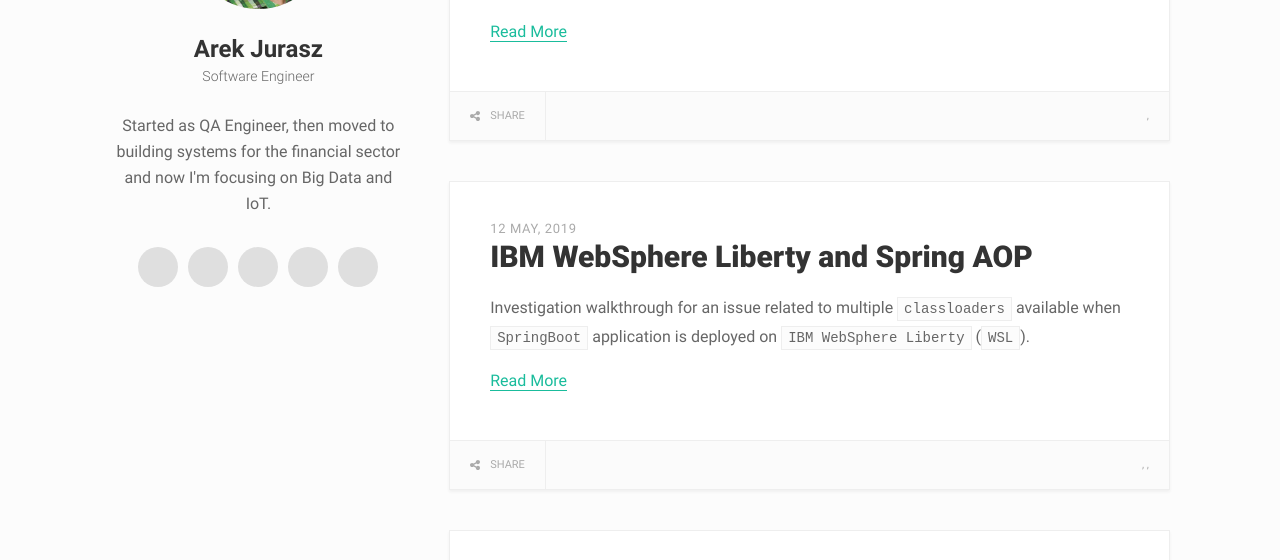
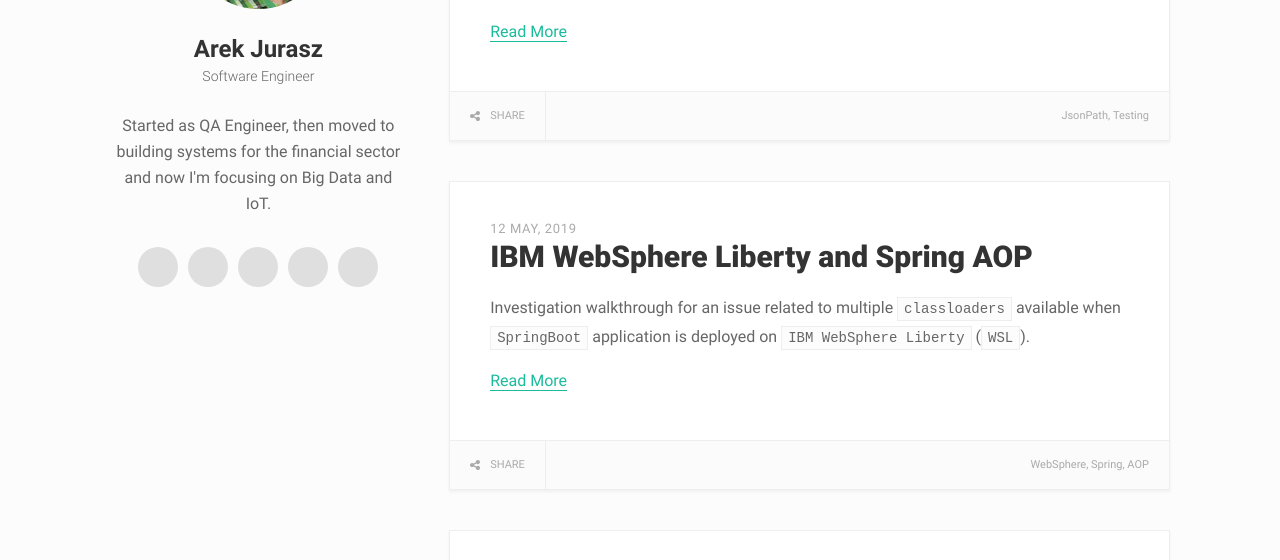
Before and after one commit to ajurasz/ajurasz.github.io, a Jekyll site: the page built from index.html, in a window 1280 px wide and 900 px high, scrolled down 331 px. Shown: the part 151-711 px from the top of the window. Built offline with Jekyll 4.4.1, drawn with Linux system fonts in a browser that asks for light colours; the list of posts is cut into pages by our own code.

Commit message:
Added missing tags.

```diff
--- /dev/null
+++ b/_my_tags/aop.md
@@ -0,0 +1,4 @@
+---
+slug: aop
+name: AOP
+---
--- /dev/null
+++ b/_my_tags/jsonpath.md
@@ -0,0 +1,4 @@
+---
+slug: jsonpath
+name: JsonPath
+---
--- /dev/null
+++ b/_my_tags/spring.md
@@ -0,0 +1,4 @@
+---
+slug: spring
+name: Spring
+---
--- /dev/null
+++ b/_my_tags/testing.md
@@ -0,0 +1,4 @@
+---
+slug: testing
+name: Testing
+---
--- /dev/null
+++ b/_my_tags/websphere.md
@@ -0,0 +1,4 @@
+---
+slug: websphere
+name: WebSphere
+---
```
Also changed, not shown: _posts/2019-05-12-wlp-spring-aop.md (+1 -1 lines), _posts/2019-06-02-verify-your-json.md (+1 -1 lines).
